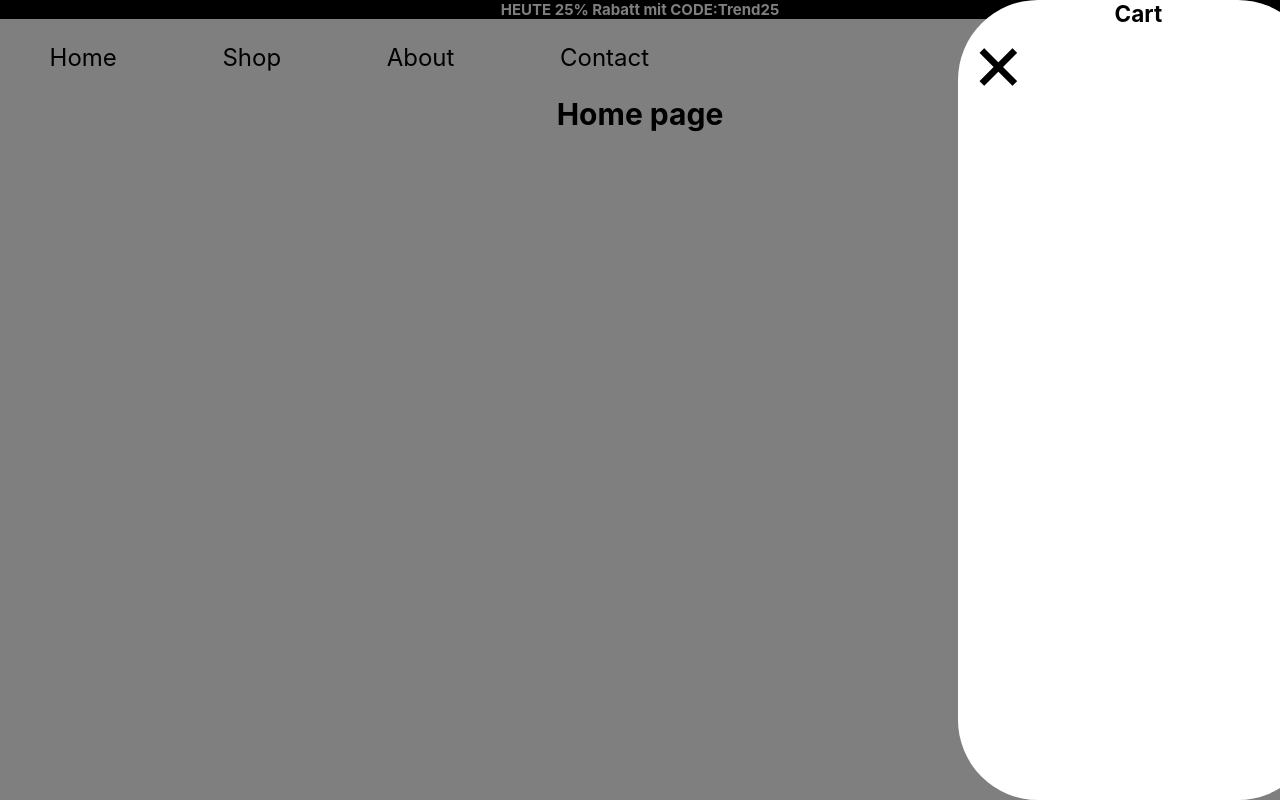
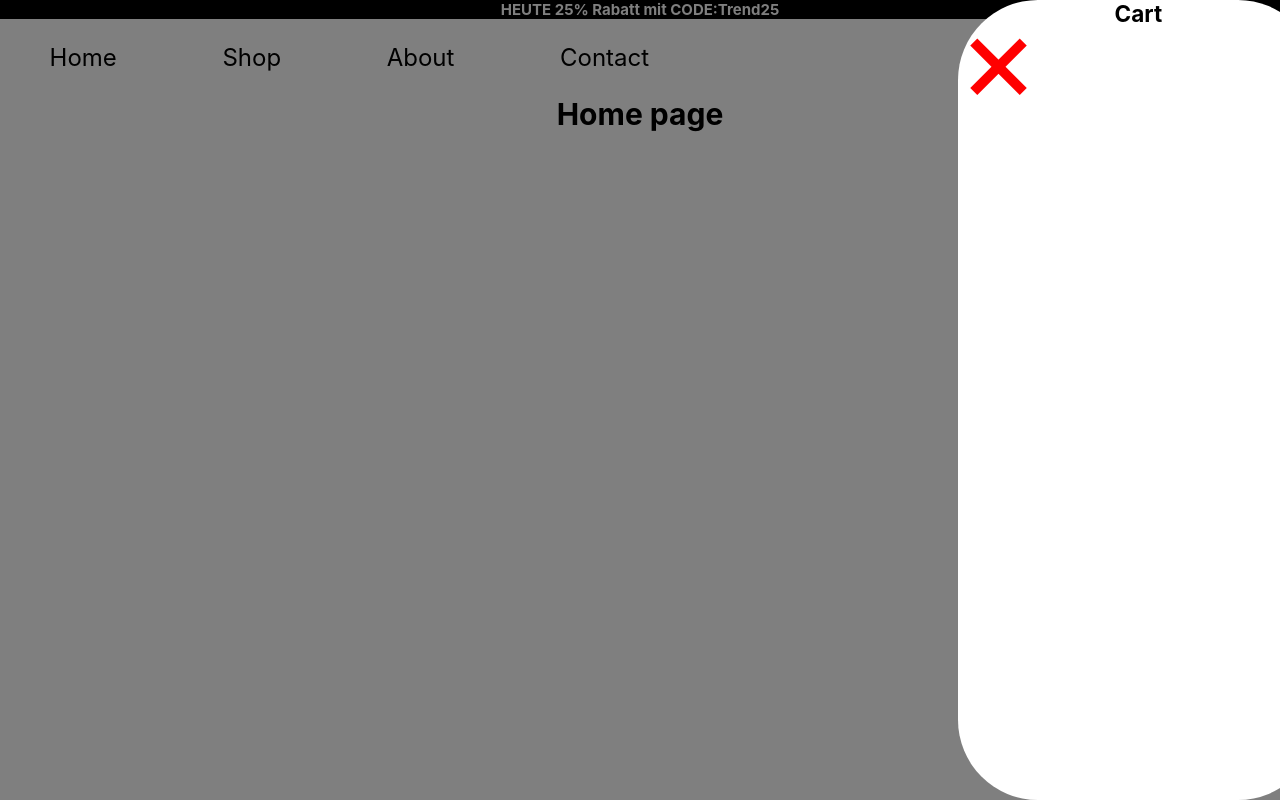
Before and after one commit to danielgen01/E-Commerce-Store-Multi-Page-ReactTS, a React (Create React App) app: page / in a window 1280 px wide. In both pictures the pointer is over the icon 998 px from the left and 67 px from the top of the page. Built offline with nearby package versions, Linux system fonts and the light colour scheme.

Commit message:
add animation for hovering close cart icon

```diff
--- a/src/components/Cart/Cart.css
+++ b/src/components/Cart/Cart.css
@@ -24,8 +24,14 @@
     overflow: hidden;
 
 }
-
+/*Close cart icon */
 .bx-x{
     font-size: 5rem;
     cursor: pointer;
 }
+
+.bx-x:hover{
+    color: red;
+    transform: rotate(90deg) scale(1.5);
+    transition: 500ms;
+}
```
Also changed, not shown: src/components/Main/Main.css (line endings or trailing spaces).
